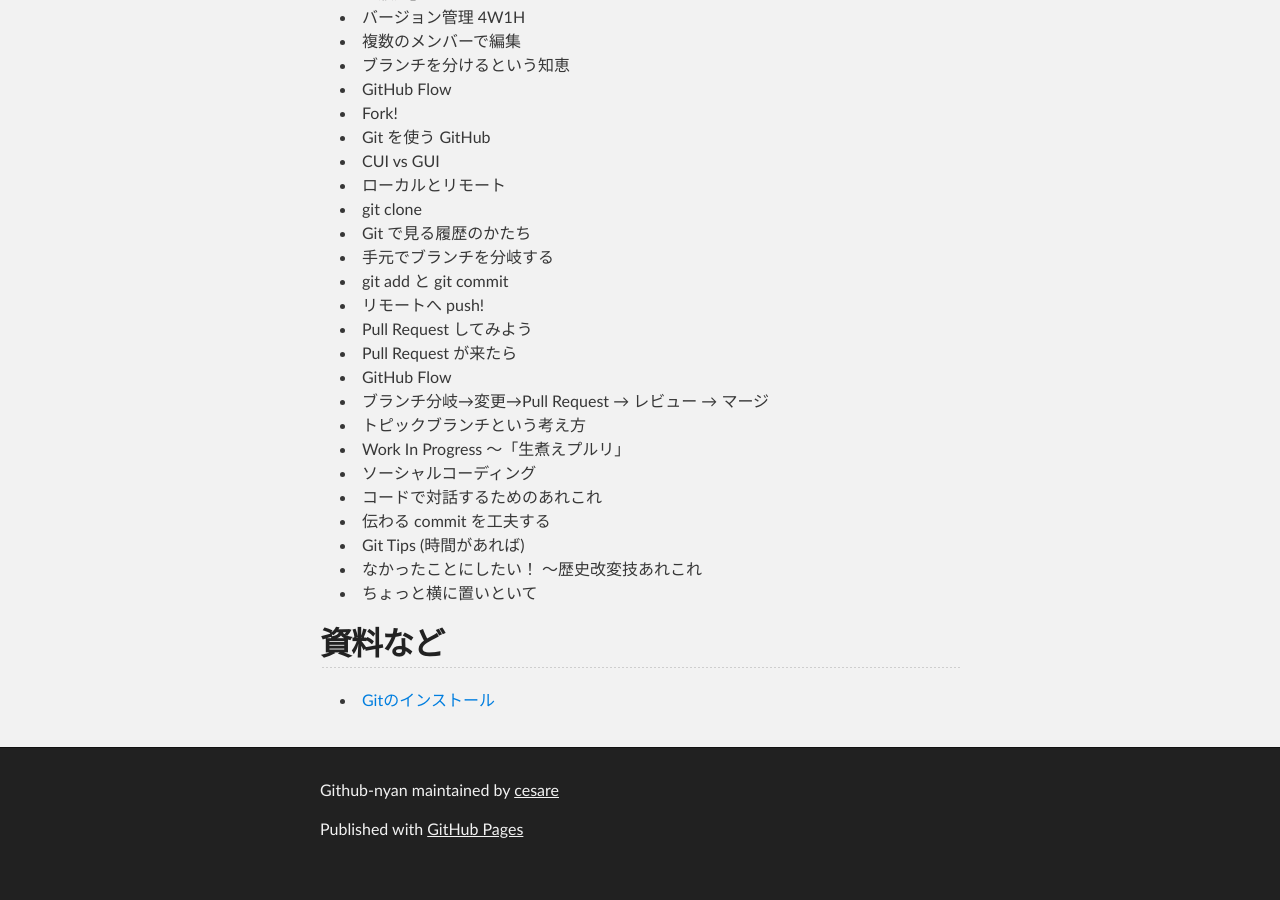
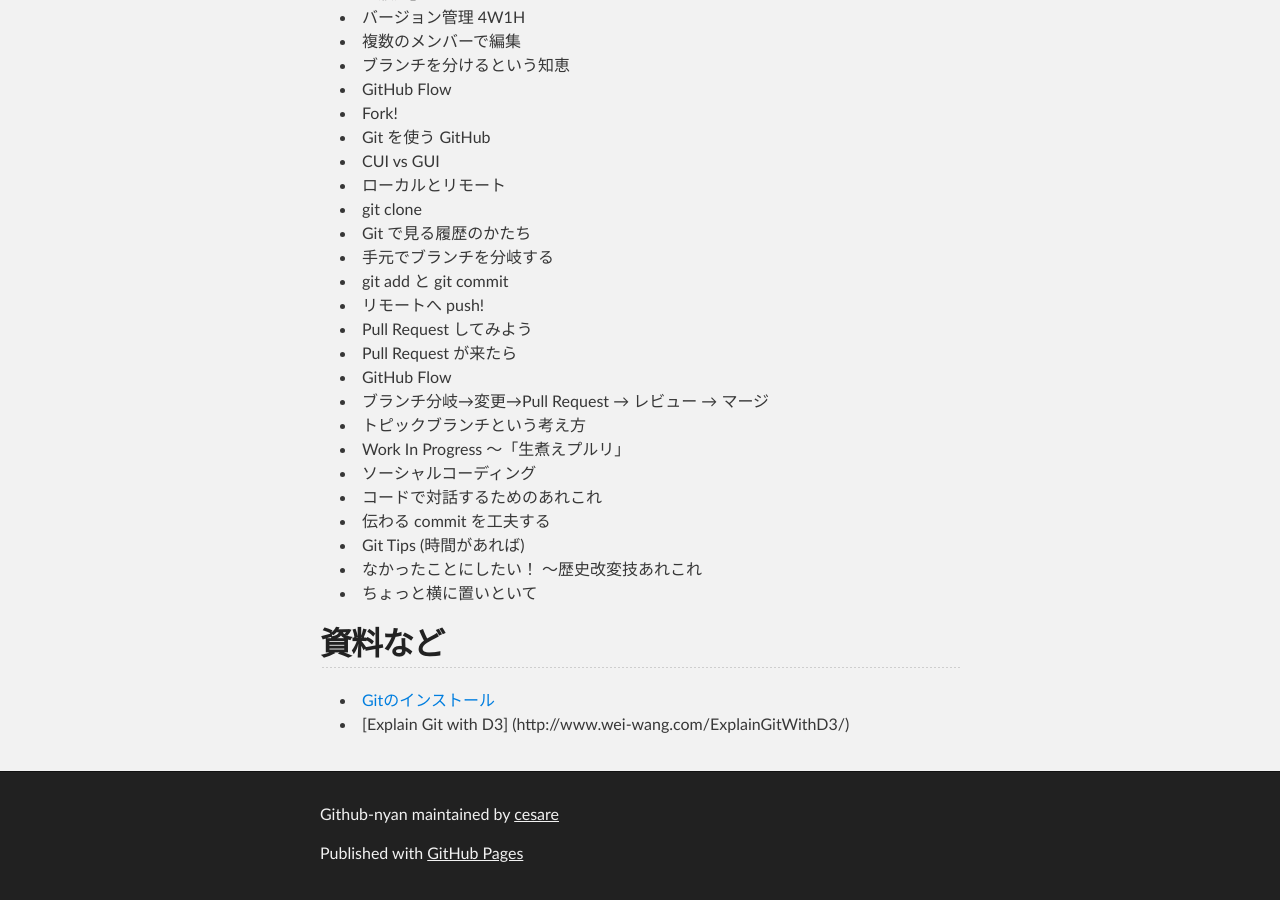
Before and after one commit to cesare/github-nyan, a Jekyll site: the page built from index.md, in a window 1280 px wide and 900 px high, scrolled down 752 px. Built offline with Jekyll 4.4.1, drawn with Linux system fonts in a browser that asks for light colours; Markdown is read by kramdown in place of the engine named in the settings; before the commit the page ends 1628 px from its top, so only the background shows below that.

Commit message:
Add the link to "Explain Git with D3"

```diff
--- a/index.md
+++ b/index.md
@@ -50,3 +50,4 @@
 ## 資料など
 
 * [Gitのインストール](./installing-git.html)
+* [Explain Git with D3] (http://www.wei-wang.com/ExplainGitWithD3/)
```
